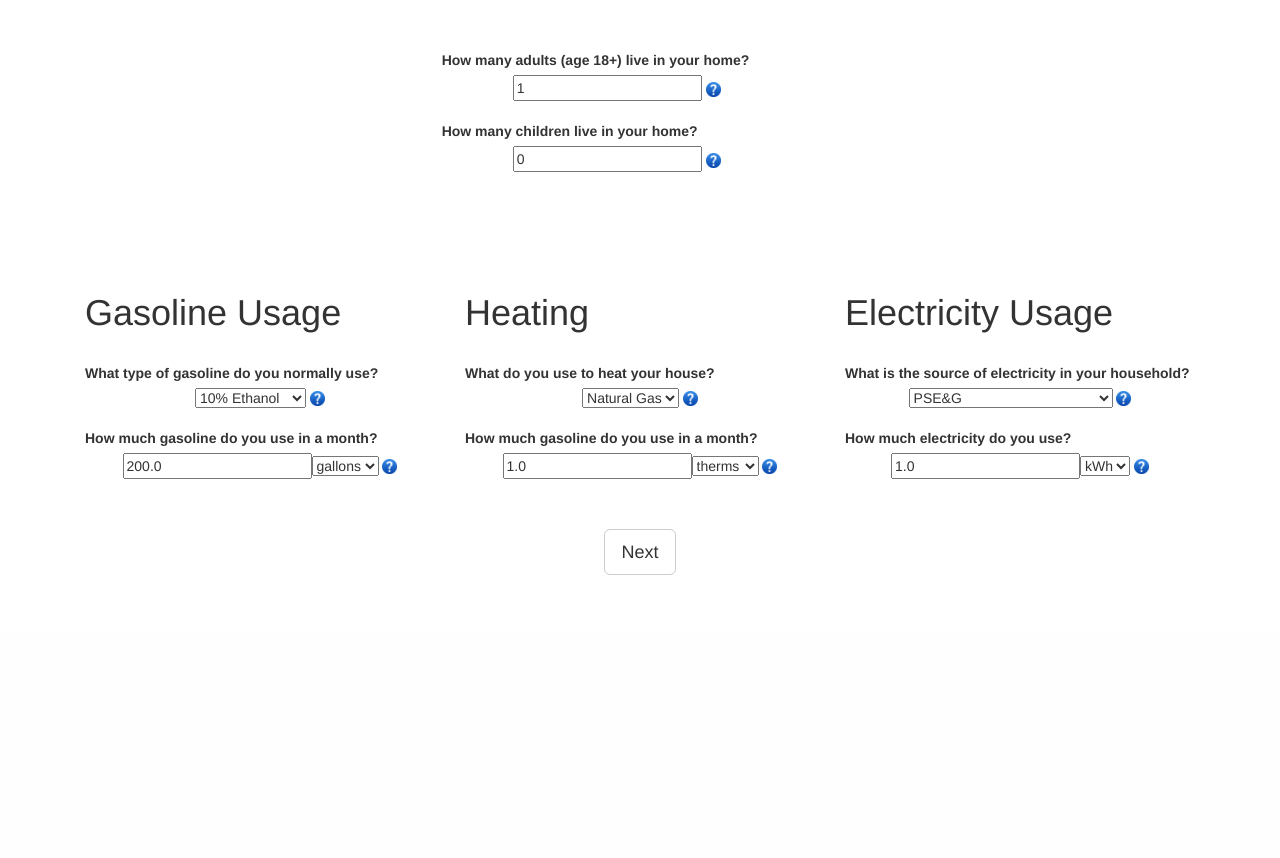
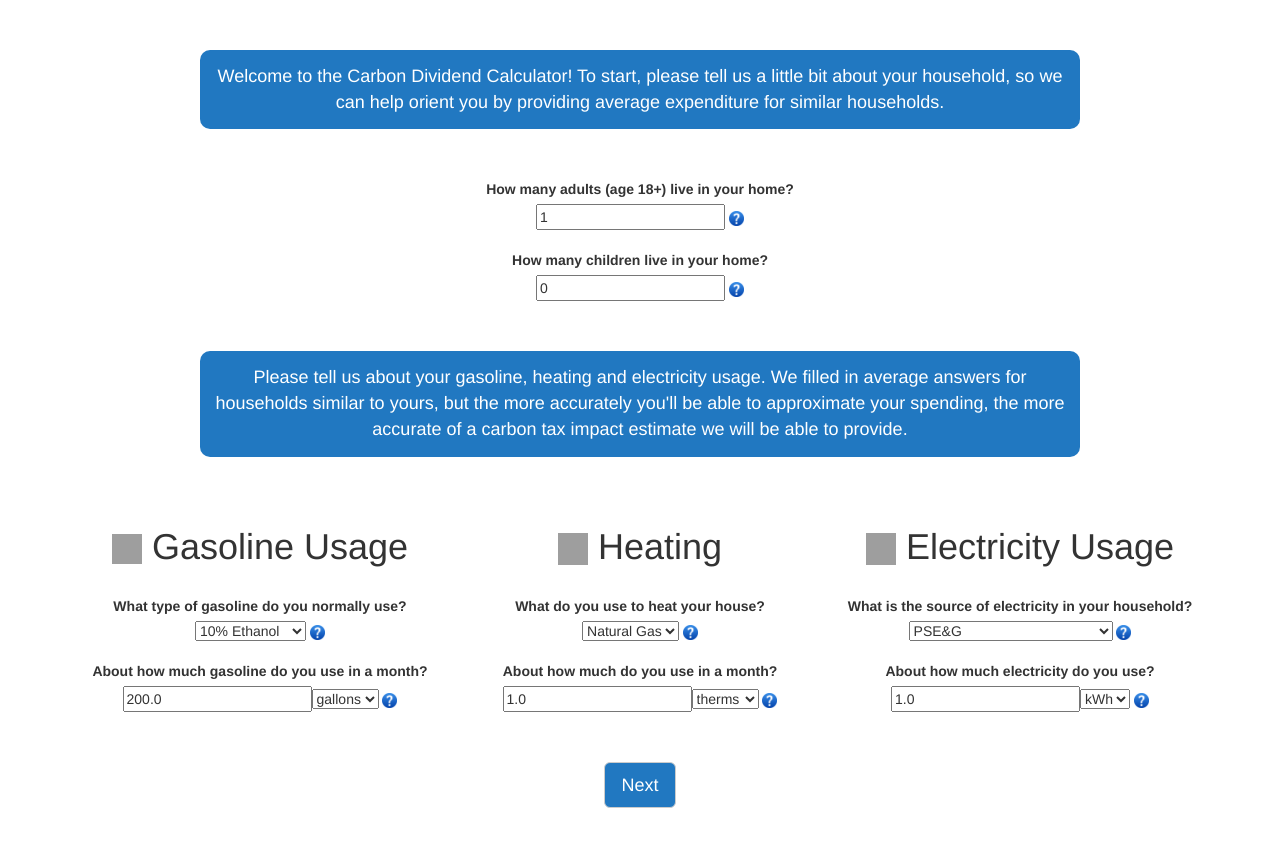
Before and after one commit to lujonathanh/njcdc, a Django app: page /calc/input/ in a window 1280 px wide. Shown: the part 169-1027 px from the top of the page. Before the commit the page ends 744 px from the top, so only its background shows below. Run offline with Django 3.2, Linux system fonts and the light colour scheme; some libraries are stand-ins or nearby versions; grey boxes are pictures that could not be loaded.

Commit message:
Add files via upload

```diff
--- a/calc/templates/calc/input.html
+++ b/calc/templates/calc/input.html
@@ -57,6 +57,7 @@
 <style>
 .container {
   margin-top: 50px;
+
 }
 .left {
       float: left;
@@ -64,18 +65,42 @@
 .right {
        float:right;
 }
+
+.btn {
+      background-color:#2178c1;
+      color:white;
+}
 .center {
        float:center;
      }
+
+.jumbotron {
+  border-radius: 10px;
+  background-color:#2178c1;
+  color:white;
+  padding-top: 14px;
+  padding-bottom: 14px;
+  padding-right: 14px;
+  padding-left: 14px;
+}
+.jumbotron.vertical-center {
+  margin-top:50px;
+  margin-left:200px;
+  margin-right:200px;
+  font-size:18px;
+}
+
 </style>
 <div>
 {% block 'content1' %}
 {{ input_form.non_field_errors }}
 <form action="" method = "post" id="userProfile" load-gasoline-units-url="{% url 'ajax_load_gasoline_units' %}" novalidate>
     {% csrf_token %}
-    <div class="container col-sm-0 col-md-4 col-lg-4"></div>
-    <div class="container">
-        <div class="col-sm-4 col-md-4 col-lg-4">
+    <div class="jumbotron vertical-center text-center">
+      Welcome to the Carbon Dividend Calculator! To start, please tell us a little bit about your household, so we can help orient you by providing average expenditure for similar households.
+     </div>
+    <div class="container text-center">
+      <div class=" text-center">
         <div id="basic_info_panel">
           <div>
             <label class="text-center">How many adults (age 18+) live in your home?</label>
@@ -90,35 +115,19 @@
               <a href="#" data-toggle="tooltip" data-placement="top" title="The number of children helps us determine the default values of your carbon emissions, based on other families of a similar size"><img src="{% static "calc/question.png" %}" width="15" height="15"></a>
             </div>
           </div>
-                    <!--<br/>-->
-                    <!--<div class="form-fee ">-->
-                        <!--<label for="fee">Choose a carbon fee</label>-->
-                        <!--<div class="text-center">{{ input_form.fee }}-->
-                            <!--<a href="#" data-toggle="tooltip" data-placement="top" title="The carbon fee is the price paid in taxes for each metric ton of CO2."><img src="{% static "calc/question.png" %}" width="15" height="15"></a>-->
-                        <!--</div>-->
-                    <!--</div> -->
-                    <!--<br/>-->
-                    <!--<div>-->
-                    <!--<label for="rebate">Choose a rebate portion</label>-->
-                        <!--<div class="text-center">{{ input_form.rebate_portion }}-->
-                        <!--<a href="#" data-toggle="tooltip" data-placement="top" title="The rebate is the portion of the tax that would be returned back-->
-                        <!--to households in the form of a check in the mail. -->
-                        <!--The rest of the money would be invested in local businesses."><img src="{% static "calc/question.png" %}" width="15" height="15"></a></div>-->
-                    <!--</div> -->
-
+        </div>
+      </div>
     </div>
 
+
+    <div class="jumbotron vertical-center text-center">
+     Please tell us about your gasoline, heating and electricity usage. We filled in average answers for households similar to yours, but the more accurately you'll be able to approximate your spending, the more accurate of a carbon tax impact estimate we will be able to provide.
      </div>
-
-        </div>
-    </div>
-    <div class="container col-sm-0 col-md-4 col-lg-4"></div>
-
-    <div class="container"></div>
     <div class="container">
         <div class="col-sm-12 col-md-4 col-lg-4">
+          <div id="heat_panel" class="text-center">
             <div>
-                <h1>Gasoline Usage</h1>
+                <h1><img src="{% static "calc/car.png" %}" width="30" height="30"> Gasoline Usage</h1>
                 </br>
                 <div>
                     <label>What type of gasoline do you normally use?</label>
@@ -128,19 +137,19 @@
                 </div>
                 <br/>
                 <div>
-                    <label>How much gasoline do you use in a month?</label>
+                    <label>About how much gasoline do you use in a month?</label>
                     <div class="text-center">{{ input_form.gasoline_amt }}{{ input_form.gasoline_unit }}
                         <a href="#" data-toggle="tooltip" data-placement="top" title="This will help us estimate your carbon emissions."><img src="{% static "calc/question.png" %}" width="15" height="15"></a>
                     </div>
                 </div>
-
+          </div>
         </div>
         </div>
         <br class="hidden-md hidden-lg">
         <div class="col-sm-12 col-md-4 col-lg-4">
-            <div id="heat_panel">
+            <div id="heat_panel" class="text-center">
 <!--                 <div class="form-heat-type">Please tell us about your heat usage</div> -->
-               <h1>Heating</h1>
+               <h1 ><img src="{% static "calc/house.png" %}" width="30" height="32">       Heating</h1>
            </br>
                 <div >
                     <label>What do you use to heat your house?</label>
@@ -150,7 +159,7 @@
                 </div>
                 </br>
                 <div>
-                    <label>How much gasoline do you use in a month?</label>
+                    <label>About how much do you use in a month?</label>
                     <div class="text-center">{{ input_form.heating_amt }}{{ input_form.heating_unit }}
                         <a href="#" data-toggle="tooltip" data-placement="top" title="This will help us estimate your carbon emissions."><img src="{% static "calc/question.png" %}" width="15" height="15"></a>
                     </div>
@@ -159,9 +168,10 @@
         </div>
         <br class="hidden-md hidden-lg">
         <div class="col-sm-12 col-md-4 col-lg-4">
-            <div id="electricity_panel">
-<!--                  <div class="form_title no_print">Electricity Usage</div> -->
-               <h1>Electricity Usage</h1>
+            <div id="electricity_panel" class="text-center">
+
+               <h1 ><img src="{% static "calc/electricity.png" %}" width="30" height="32">
+                  Electricity Usage</h1>
                </br>
                <div>
                     <label>What is the source of electricity in your household?</label>
@@ -171,7 +181,7 @@
                 </div>
                 </br>
                 <div>
-                    <label>How much electricity do you use?</label>
+                    <label>About how much electricity do you use?</label>
                     <div class="text-center">{{ input_form.elec_amt }}{{ input_form.elec_unit }}
                         <a href="#" data-toggle="tooltip" data-placement="top" title="This will help us estimate your carbon emissions."><img src="{% static "calc/question.png" %}" width="15" height="15"></a>
                     </div>
```
Lines whose indentation alone changed are shown as unchanged.
